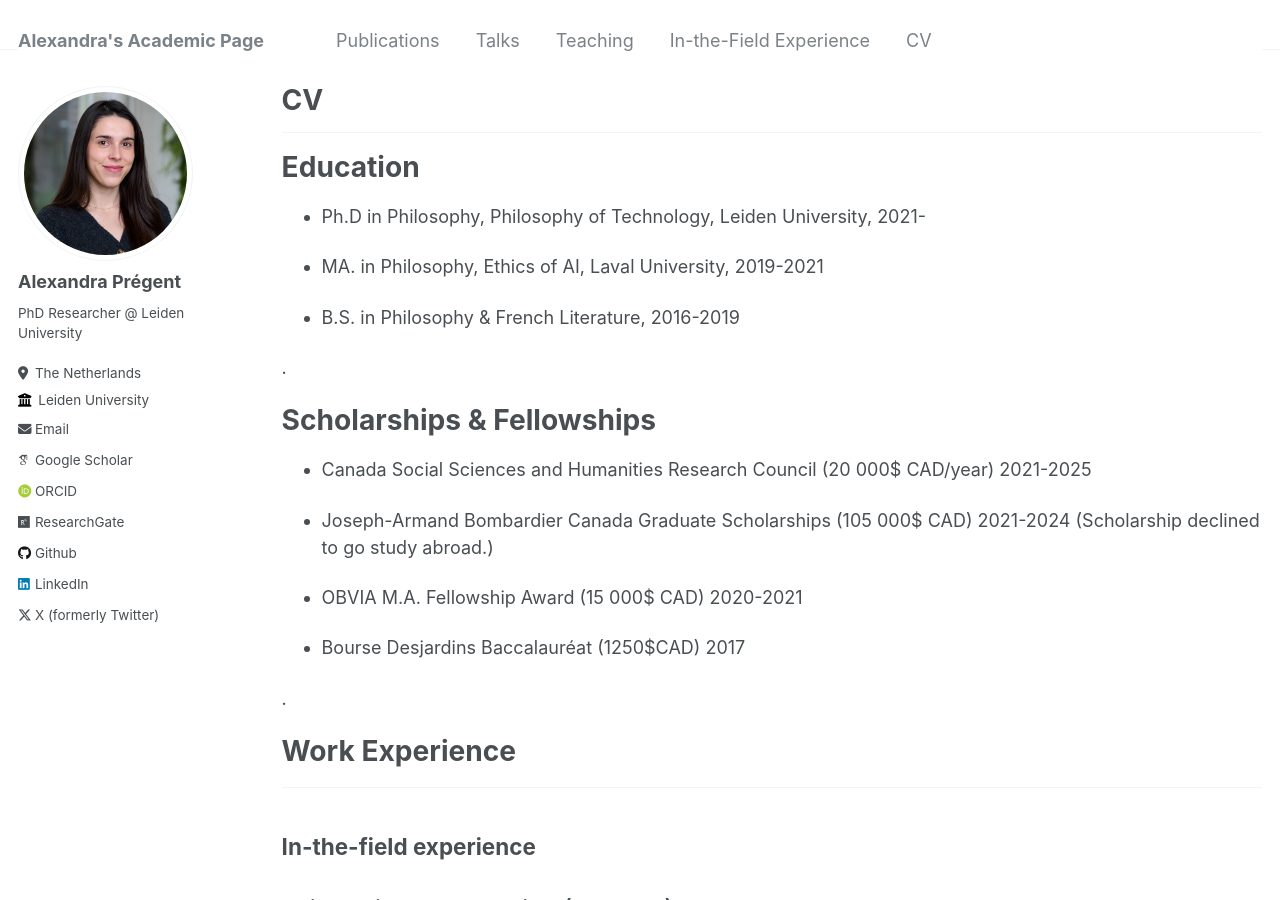
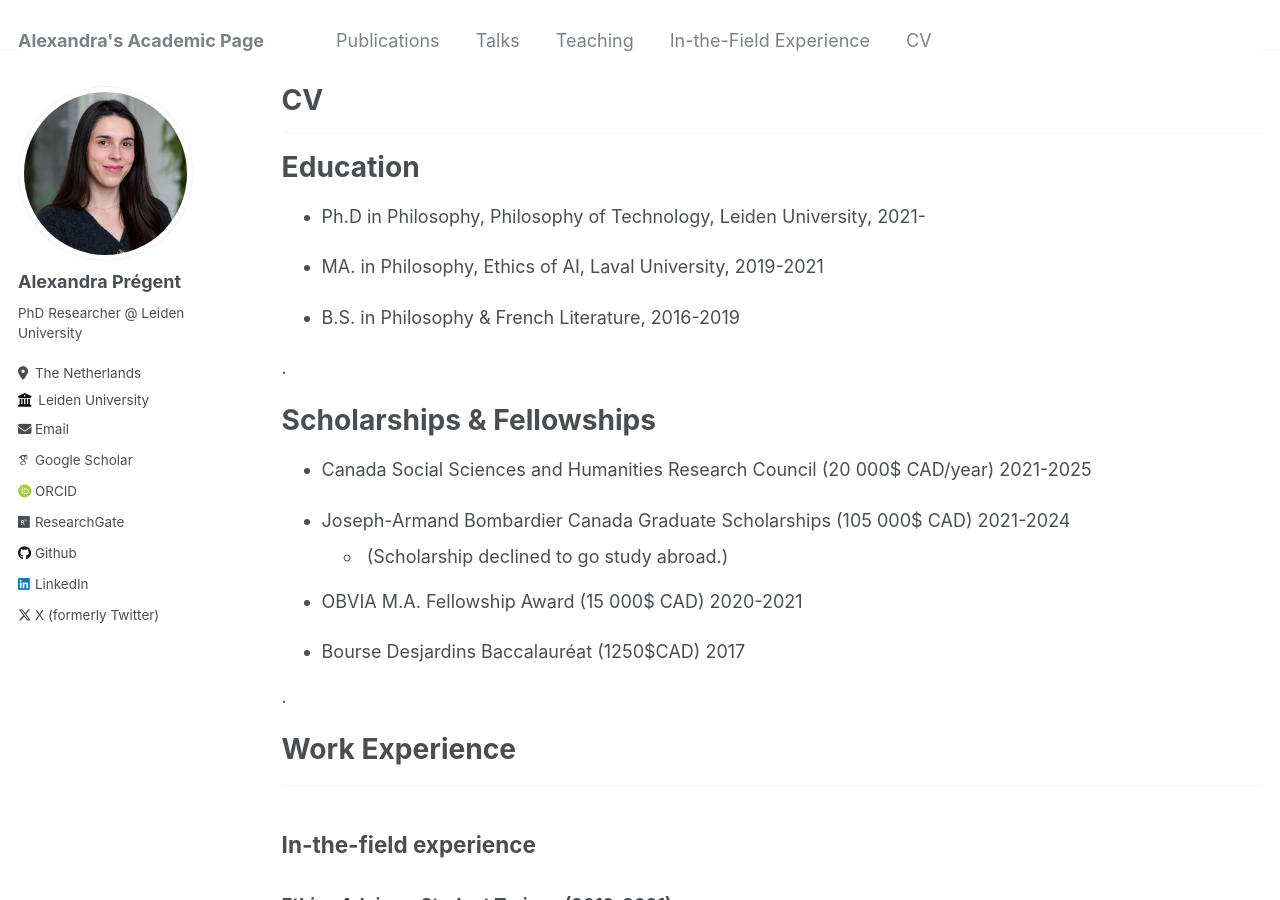
Before and after one commit to AlexandraPregent/AlexandraPregent.github.io, a Jekyll site: the page built from _pages/cv.md, in a window 1280 px wide and 900 px high. Built offline with Jekyll 4.4.1, drawn with Linux system fonts in a browser that asks for light colours; some web fonts are replaced; part of the change alters nothing that is shown.

Commit message:
Update cv.md

```diff
--- a/_pages/cv.md
+++ b/_pages/cv.md
@@ -31,7 +31,7 @@ redirect_from:
 
 
 * Joseph-Armand Bombardier Canada Graduate Scholarships (105 000$ CAD) 2021-2024
-                   (Scholarship declined to go study abroad.)
+   * &nbsp;(Scholarship declined to go study abroad.)
 
 
 * OBVIA M.A. Fellowship Award (15 000$ CAD) 2020-2021
@@ -52,15 +52,15 @@ redirect_from:
 
 ### **Ethics Adviser- Student Trainee (2019-2021)**
 * *Ethics in Science & Technology Commission (Quebec Government)*
-    * The Commission's mandate is to advise the Government on ethical questions related to Science & Technologies.
-    * Participation in the writing of several documents, including official briefs and reports.
+    * &nbsp; The Commission's mandate is to advise the Government on ethical questions related to Science & Technologies.
+    * &nbsp; Participation in the writing of several documents, including official briefs and reports.
 
 
 
 ### **Team Member of the Innovative Ideas Incubator (2019-2021)**
 
 * *Think Thank: OBVIA - International Observatory on the Societal Impacts of AI & Digital Technology (Canada)*
-  * Involvement in this hub led to the creation and development of an AI supportive system for the Service of Information and the Referral Service on socio-community services in Quebec (211). This AI project was schedule to be presented at a workshop at the Massachusetts Institute of Technology (MIT) in October 2020 (cancelled due to pandemic travel restrictions).
+  * &nbsp; Involvement in this hub led to the creation and development of an AI supportive system for the Service of Information and the Referral Service on socio-community services in Quebec (211). This AI project was schedule to be presented at a workshop at the Massachusetts Institute of Technology (MIT) in October 2020 (cancelled due to pandemic travel restrictions).
 
 .
 
@@ -69,25 +69,25 @@ redirect_from:
 
 ### Lecturer
 * *Spring 2023, Leiden University (NL)*
-    * Philosophy of Technology, BA3, 5013kc53
-    * Design of new syllabus, course material, evaluations, grading, etc.
+    * &nbsp; Philosophy of Technology, BA3, 5013kc53
+    * &nbsp; Design of new syllabus, course material, evaluations, grading, etc.
 
 
 ### Invited Guest Lecturer
 * *Spring 2021, Laval University (CAN)*
-     * Philosophical and Ethical Issues of AI, PHI-4142
-     * One-time Lecture in Prof Jocelyn Maclure's course.
+     * &nbsp; Philosophical and Ethical Issues of AI, PHI-4142
+     * &nbsp; One-time Lecture in Prof Jocelyn Maclure's course.
 
 
 ### Teaching Assistant
 * *2019-2020, Laval University (CAN)*
-     * Philsophical and Ethical Issues of AI, PHI-4142
-     * Prof Jocelyn Maclure
+     * &nbsp; Philsophical and Ethical Issues of AI, PHI-4142
+     * &nbsp; Prof Jocelyn Maclure
 
 ### Research Assistant
 * *2019-2021, Laval University (CAN)*
-     * Design of new courses on Ethics of AI, Litterature Reviews, Review of academic work
-     * Prof Jocelyn Maclure
+     * &nbsp; Design of new courses on Ethics of AI, Litterature Reviews, Review of academic work
+     * &nbsp; Prof Jocelyn Maclure
 
 
 .
```
